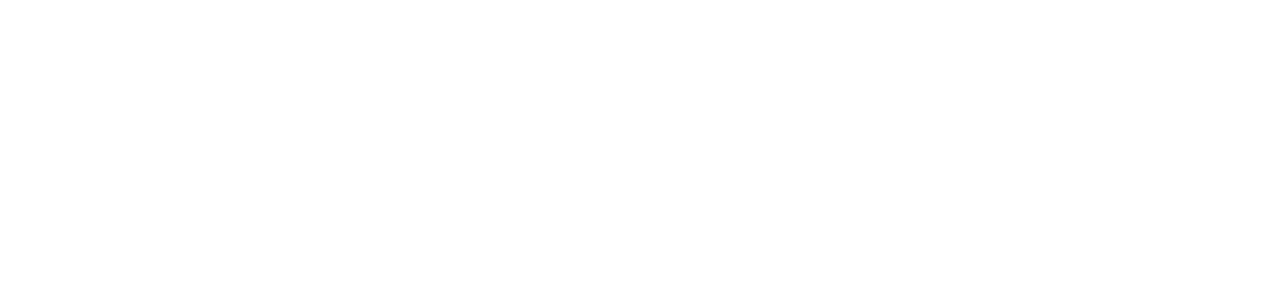
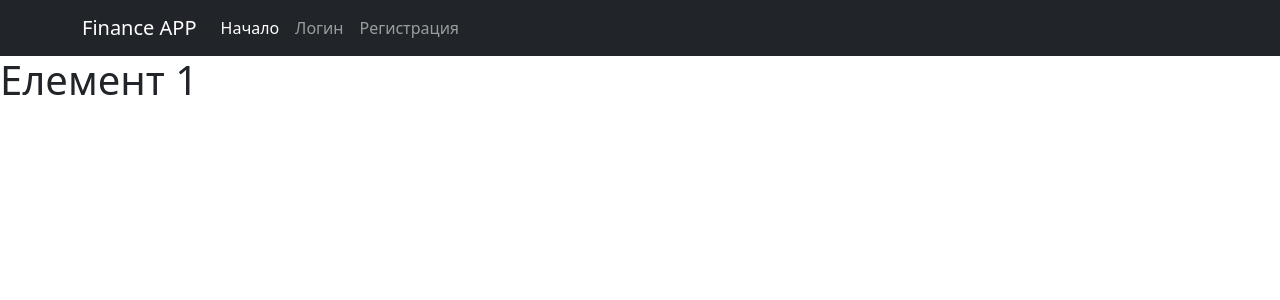
Before and after one commit to koko1313/react-financeapp-backoffice, a React (Create React App) app: page / in a window 1280 px wide. Shown: the top 300 px of the page. Built offline with nearby package versions, Linux system fonts and the light colour scheme.

Commit message:
Add navbar

```diff
--- a/package.json
+++ b/package.json
@@ -3,9 +3,11 @@
   "version": "0.1.0",
   "private": true,
   "dependencies": {
+    "bootstrap": "^5.2.2",
     "react": "^18.2.0",
     "react-dom": "^18.2.0",
-    "react-scripts": "5.0.1",
+    "react-router-dom": "^6.4.2",
+    "react-scripts": "^2.1.3",
     "web-vitals": "^2.1.4"
   },
   "scripts": {
--- a/src/App.js
+++ b/src/App.js
@@ -1,10 +1,19 @@
+import React from "react";
+import { BrowserRouter, Route, Routes } from "react-router-dom";
+import Navbar from "./components/Navbar";
 
 function App() {
-  return (
-    <div className="App">
+  return <>
+    <BrowserRouter>
+      <Navbar />
 
-    </div>
-  );
+      <Routes>
+        <Route path="/" element={ <h1>Елемент 1</h1> } />
+        <Route path="/login" element={ <h1>Елемент 2</h1> } />
+        <Route path="/register" element={ <h1>Елемент 3</h1> } />
+      </Routes>
+    </BrowserRouter>
+  </>;
 }
 
 export default App;
--- /dev/null
+++ b/src/components/Navbar/index.js
@@ -0,0 +1,28 @@
+import React from "react";
+import { NavLink } from "react-router-dom";
+
+export default function Navbar () {
+    return <>
+        <nav class="navbar navbar-expand-lg navbar-dark bg-dark">
+            <div class="container">
+                <NavLink className="navbar-brand" to="/">Finance APP</NavLink>
+                <button class="navbar-toggler" type="button" data-bs-toggle="collapse" data-bs-target="#navbarSupportedContent" aria-controls="navbarSupportedContent" aria-expanded="false" aria-label="Toggle navigation">
+                    <span class="navbar-toggler-icon"></span>
+                </button>
+                <div class="collapse navbar-collapse" id="navbarSupportedContent">
+                    <ul class="navbar-nav me-auto mb-2 mb-lg-0">
+                        <li class="nav-item">
+                            <NavLink className="nav-link active" to="/">Начало</NavLink>
+                        </li>
+                        <li class="nav-item">
+                            <NavLink className="nav-link" to="/login">Логин</NavLink>
+                        </li>
+                        <li class="nav-item">
+                            <NavLink className="nav-link" to="/register">Регистрация</NavLink>
+                        </li>
+                    </ul>
+                </div>
+            </div>
+        </nav>
+    </>;
+}
--- a/src/index.js
+++ b/src/index.js
@@ -1,6 +1,8 @@
 import React from 'react';
 import ReactDOM from 'react-dom/client';
 import App from './App';
+import 'bootstrap/dist/css/bootstrap.min.css';
+import 'bootstrap/dist/js/bootstrap.bundle.js';
 
 const root = ReactDOM.createRoot(document.getElementById('root'));
 root.render(
```
Also changed, not shown: 1 other file (tests, documents, lock files or other folders).
